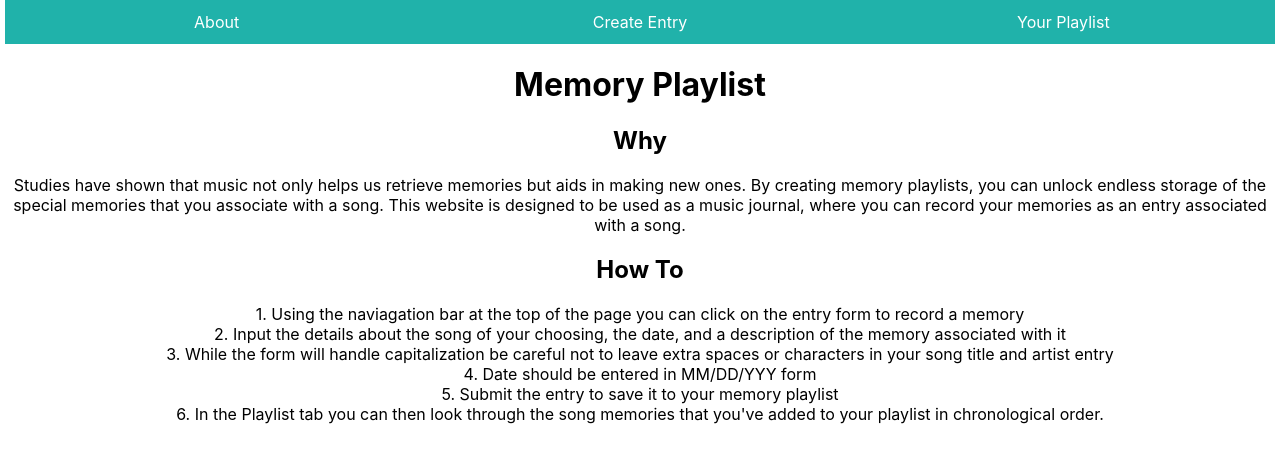
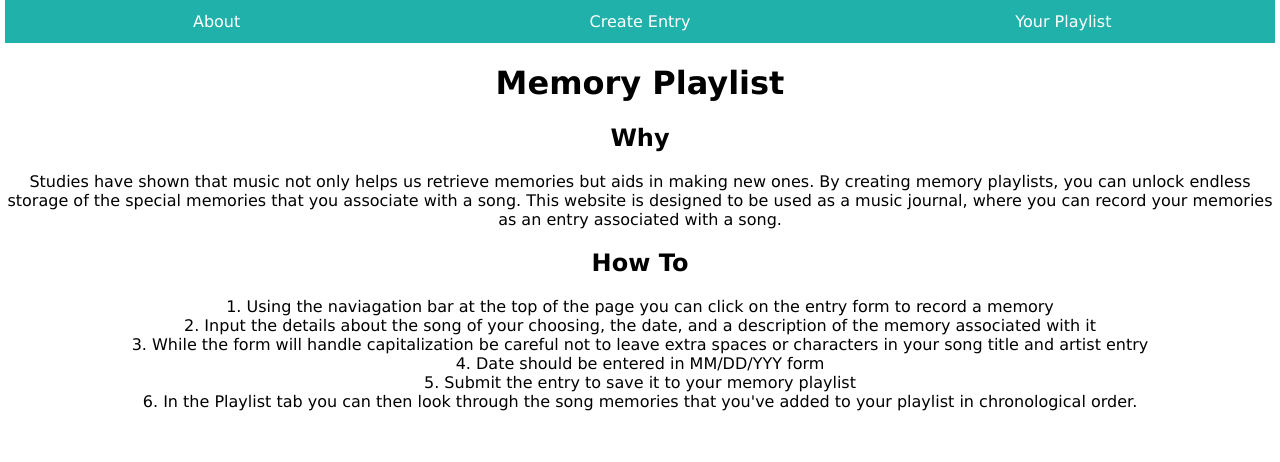
Before and after one commit to laurenmetz17/project2, a React (Create React App) app in the folder project2app/: page / in a window 1280 px wide. Shown: the top 462 px of the page. Built offline with nearby package versions, Linux system fonts and the light colour scheme.

Commit message:
change font family

```diff
--- a/project2app/src/index.css
+++ b/project2app/src/index.css
@@ -30,3 +30,7 @@ code {
   width: 100%;
   margin: auto;
 }
+
+* {
+  font-family: Verdana, Geneva, Tahoma, sans-serif;
+}
```
